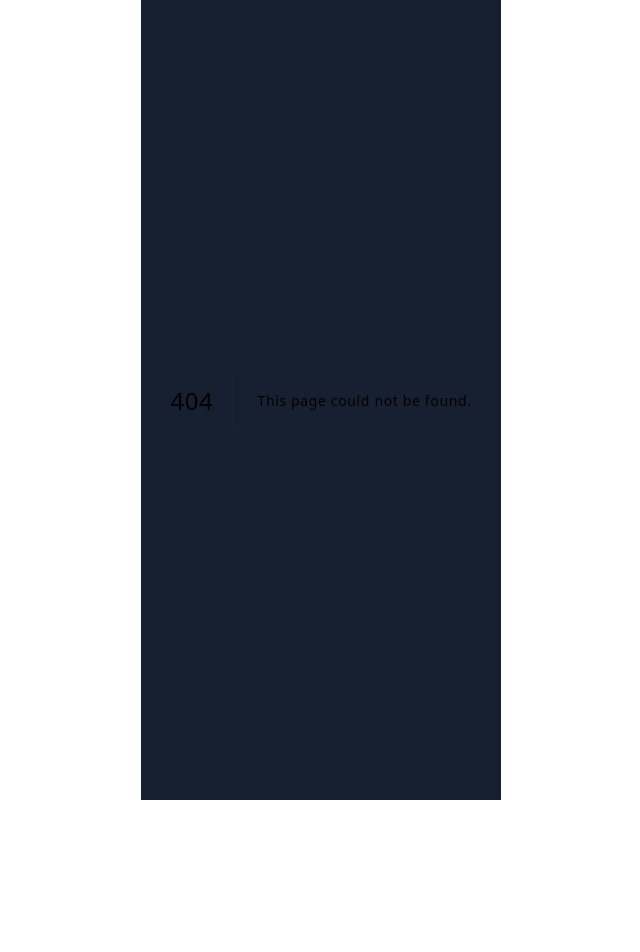
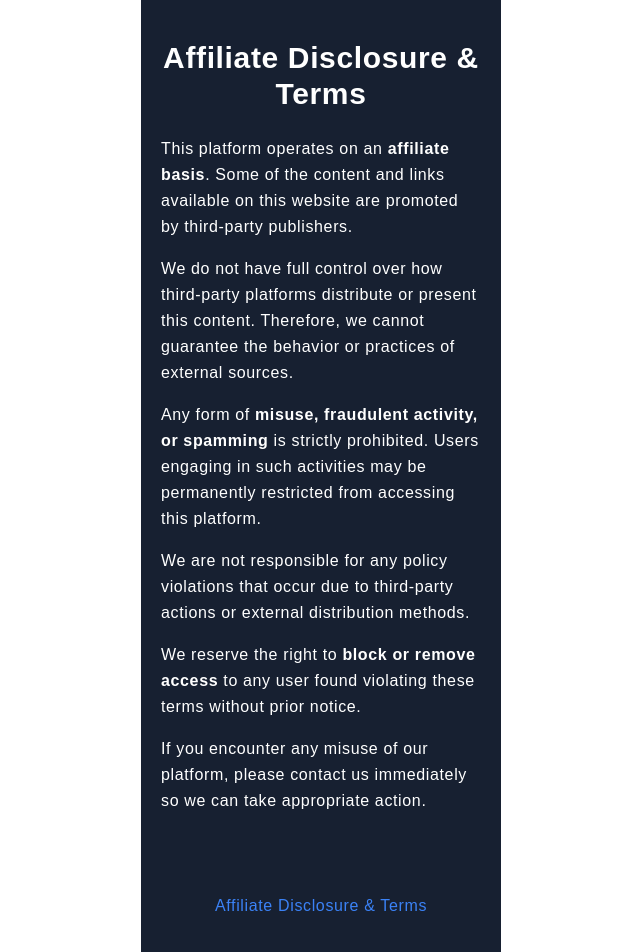
Before and after one commit to Incrediblesoftech/Quiz-with-rewarded, a Next.js app: page /affiliate in a window 1280 px wide. Before the commit this address had no page. Shown: the top 952 px of the page, without its empty margins (319-959 px from the left). Before the commit the page ends 800 px from the top, so only its background shows below. Built offline with nearby package versions, Linux system fonts and the light colour scheme.

Commit message:
update code

```diff
--- /dev/null
+++ b/components/AffiliateDisclosureTerms/index.js
@@ -0,0 +1,48 @@
+import React from "react";
+
+function AffiliateDisclosureTerms() {
+  return (
+    <div className="max-w-4xl mx-auto px-5 py-10 text-white">
+
+      <h1 className="text-3xl font-bold mb-6 text-center">
+        Affiliate Disclosure & Terms
+      </h1>
+
+      <p className="mb-4 leading-relaxed">
+        This platform operates on an <strong>affiliate basis</strong>. Some of the
+        content and links available on this website are promoted by
+        third-party publishers.
+      </p>
+
+      <p className="mb-4 leading-relaxed">
+        We do not have full control over how third-party platforms distribute
+        or present this content. Therefore, we cannot guarantee the behavior
+        or practices of external sources.
+      </p>
+
+      <p className="mb-4 leading-relaxed">
+        Any form of <strong>misuse, fraudulent activity, or spamming</strong> is
+        strictly prohibited. Users engaging in such activities may be
+        permanently restricted from accessing this platform.
+      </p>
+
+      <p className="mb-4 leading-relaxed">
+        We are not responsible for any policy violations that occur due to
+        third-party actions or external distribution methods.
+      </p>
+
+      <p className="mb-4 leading-relaxed">
+        We reserve the right to <strong>block or remove access</strong> to any user
+        found violating these terms without prior notice.
+      </p>
+
+      <p className="leading-relaxed">
+        If you encounter any misuse of our platform, please contact us
+        immediately so we can take appropriate action.
+      </p>
+
+    </div>
+  );
+}
+
+export default AffiliateDisclosureTerms;
--- a/pages/_app.js
+++ b/pages/_app.js
@@ -49,6 +49,17 @@ export default function App({ Component, pageProps }) {
             pauseOnHover
             theme="light"
           />
+
+          <div className=" text-center pb-10 pt-10">
+
+
+            <a href="/affiliate"
+              className="text-blue-500"
+            >
+              Affiliate Disclosure & Terms
+            </a>
+
+          </div>
         </div>
       </ScoreProvider>
     </Fragment>
--- /dev/null
+++ b/pages/affiliate.js
@@ -0,0 +1,17 @@
+import Head from "next/head";
+import { Fragment } from "react";
+import Layout from "@components/Layout";
+import AffiliateDisclosureTerms from "@components/AffiliateDisclosureTerms";
+
+export default function Homepage() {
+  return (
+    <Fragment>
+      <Head>
+        <title>{"Unlimited Rbx"}</title>
+        <script async src="https://pagead2.googlesyndication.com/pagead/js/adsbygoogle.js?client=ca-pub-4575195873243785"
+          crossorigin="anonymous"></script>
+      </Head>
+        <AffiliateDisclosureTerms />
+    </Fragment>
+  );
+}
```
